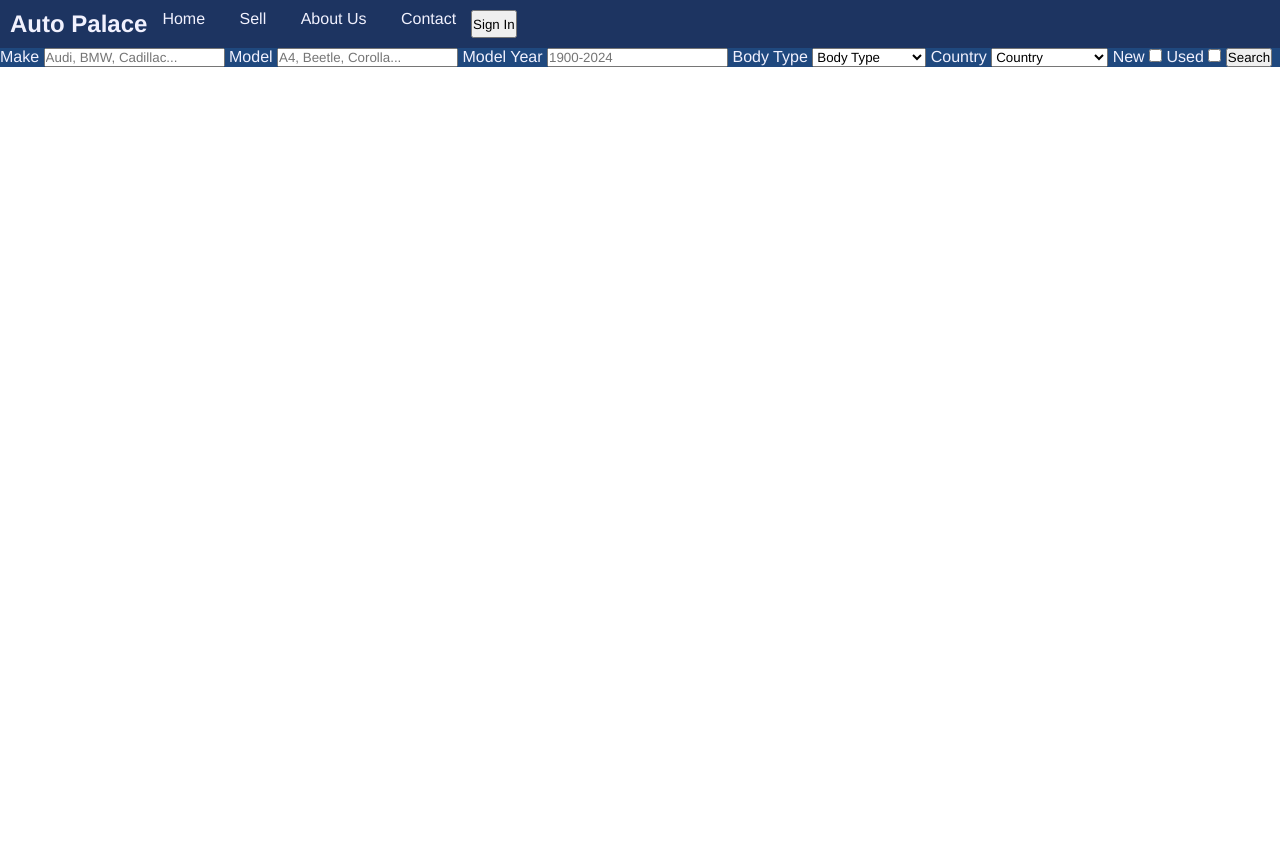
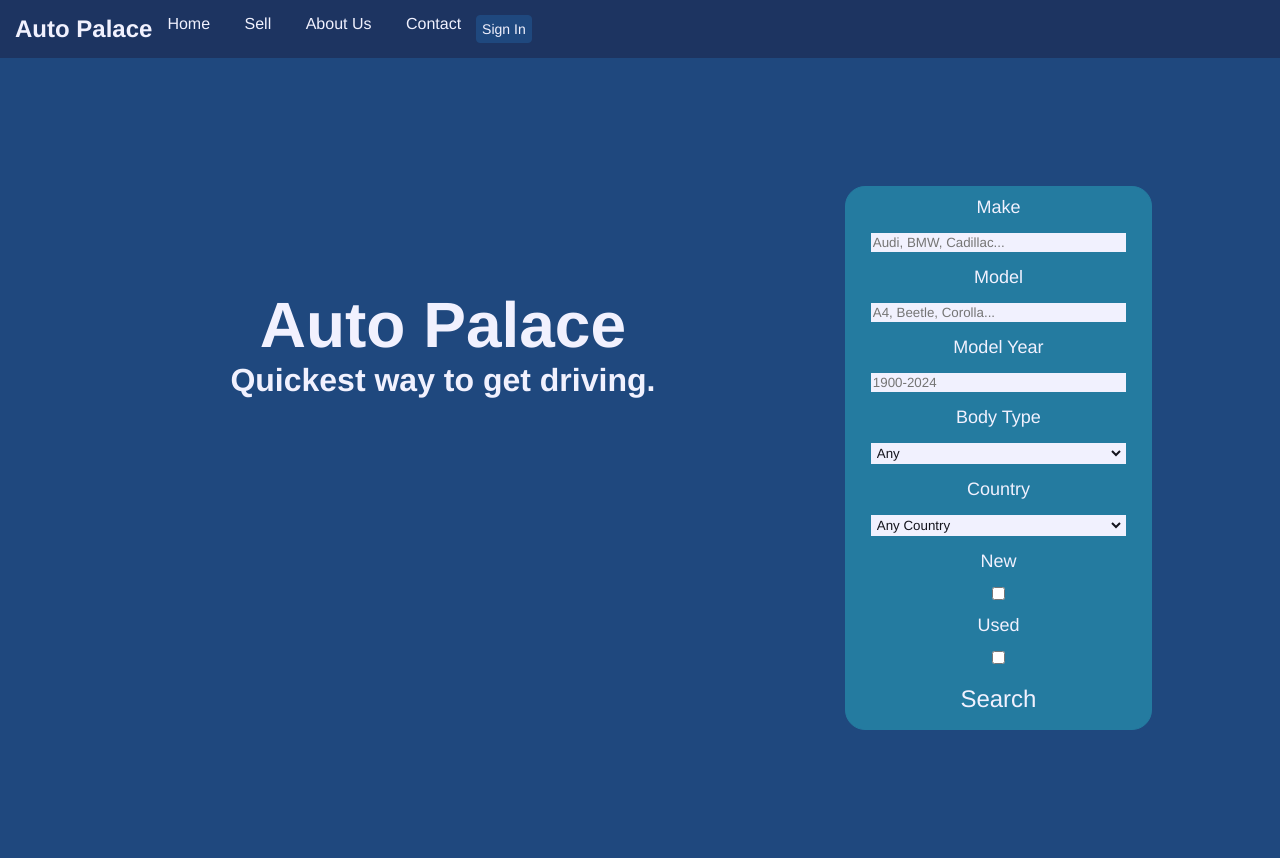
Before and after one commit to T2XC/School-Projects, a PHP site: page /autopalace/index.html in a window 1280 px wide. Before the commit the page ends 67 px from the top, so only its background shows below. Run offline with PHP 8.4, Linux system fonts and the light colour scheme.

Commit message:
T2XC 2.6.2
- Auto Palace update

```diff
--- a/autopalace/css/style.css
+++ b/autopalace/css/style.css
@@ -65,10 +65,12 @@
     background-color: #f1f1fe;
 }
 
-/* CSS */
+/* --------------- CSS --------------- */
+
+/* Navbar */
 
 .navbar {
-    padding: 10px;
+    padding: 15px;
     display: flex;
     flex: 1;
 }
@@ -83,4 +85,71 @@
     margin-right: 15px;
     float: right;
     right: 0;
+    border: 1px solid #1F487E;
+    border-radius: 4px;
+    font-size: 14px;
+    padding: 5px;
 }
+
+/* Header */
+
+.header {
+    display: flex;
+    width: 100vw;
+    padding: 10%;
+}
+
+.h-titles {
+    float: left;
+    left: 0;
+    margin: 10%;
+    text-align: center;
+}
+
+.h-title {
+    font-size: 64px;
+}
+
+.h-subtitle {
+    font-size: 32px;
+}
+
+.search {
+    display: flex;
+    flex-direction: column;
+    margin-left: auto;
+    width: 30%;
+    padding: 10px;
+    border: 1px solid #247BA0;
+    border-radius: 20px;
+}
+
+.s-input {
+    margin: 15px;
+    border: 2px solid #f1f1fe;
+}
+
+.s-input:hover {
+    border: 2px solid #1F487E;
+}
+
+.s-submit {
+    border: 2px solid #247BA0;
+    height: 40px;
+    font-size: 24px;
+}
+
+.s-submit:hover {
+    border: 2px solid #1F487E;
+    height: 40px;
+    font-size: 24px;
+}
+
+.s-label {
+    font-size: 18px;
+    text-align: center;
+}
+
+.s-check {
+    margin: 15px;
+}
--- a/autopalace/index.html
+++ b/autopalace/index.html
@@ -19,22 +19,221 @@
             <a href="#" class="nav-link white">Contact</a>
         </div>
 
-        <button class="nav-login">Sign In</button>
+        <button class="nav-login bg-blue2 white">Sign In</button>
 
     </nav>
 
     <header class="header bg-blue2 white">
 
-        <div class="search">
+        <div class="h-titles">
+            <h1 class="h-title white">Auto Palace</h1>
+            <h2 class="h-subtitle white">Quickest way to get driving.</h2>
+        </div>
+
+        <div class="search bg-blue3 white">
             <label for="make" class="s-label">Make</label>
-            <input type="text" name="make" id="s-make" placeholder="Audi, BMW, Cadillac..." class="s-input">
+            <input type="text" name="make" id="s-make" placeholder="Audi, BMW, Cadillac..." class="s-input bg-white black" list="makelist">
+                <datalist id="makelist">
+                    <option>Any Make</option>
+
+                    <option disabled>A</option>
+                        <option>Abarth</option>
+                        <option>Acura</option>
+                        <option>Aixam</option>
+                        <option>Alfa Romeo</option>
+                        <option>Alpina</option>
+                        <option>Alpine</option>
+                        <option>AMC</option>
+                        <option>Ariel</option>
+                        <option>Aston Martin</option>
+                        <option>Auburn</option>
+                        <option>Audi</option>
+                        <option>Austin</option>
+
+                    <option disabled>B</option>
+                        <option>BAC</option>
+                        <option>Bentley</option>
+                        <option>Bitter</option>
+                        <option>BMW</option>
+                        <option>Bugatti</option>
+                        <option>Buick</option>
+                        <option>BYD</option>
+
+                    <option disabled>C</option>
+                        <option>Cadillac</option>
+                        <option>Caterham</option>
+                        <option>Chevrolet</option>
+                        <option>Chrysler</option>
+                        <option>Citroën</option>
+
+                    <option disabled>D</option>
+                        <option>Dacia</option>
+                        <option>Daewoo</option>
+                        <option>DAF</option>
+                        <option>Daihatsu</option>
+                        <option>Daimler</option>
+                        <option>Datsun</option>
+                        <option>De Tomaso</option>
+                        <option>DeSoto</option>
+                        <option>Devel</option>
+                        <option>DKW</option>
+                        <option>DMC</option>
+                        <option>Dodge</option>
+                        <option>Donkervoort</option>
+                        <option>DS</option>
+
+                    <option disabled>E</option>
+
+                    <option disabled>F</option>
+                        <option>Ferrari</option>
+                        <option>Fiat</option>
+                        <option>Fisker</option>
+                        <option>Ford</option>
+
+                    <option disabled>G</option>
+                    <option>GAZ</option>
+                    <option>Geely</option>
+                    <option>GMC</option>
+                    <option>Gumpert</option>
+
+                    <option disabled>H</option>
+                        <option>Hennessey</option>
+                        <option>Holden</option>
+                        <option>Honda</option>
+                        <option>Hudson</option>
+                        <option>Hummer</option>
+                        <option>Hyundai</option>
+
+                    <option disabled>I</option>
+                        <option>Infiniti</option>
+                        <option>International</option>
+                        <option>Isuzu</option>
+                        <option>Iveco</option>
+
+                    <option disabled>J</option>
+                        <option>Jaguar</option>
+                        <option>Jeep</option>
+
+                    <option disabled>K</option>
+                        <option>Kaiser</option>
+                        <option>Karma</option>
+                        <option>Kia</option>
+                        <option>Koenigsegg</option>
+                        <option>KTM</option>
+
+                    <option disabled>L</option>
+                        <option>Lada</option>
+                        <option>Lamborghini</option>
+                        <option>Lancia</option>
+                        <option>Land Rover</option>
+                        <option>Lexus</option>
+                        <option>Leyland</option>
+                        <option>Lincoln</option>
+                        <option>Lloyd</option>
+                        <option>Lotus</option>
+                        <option>Lucid</option>
+
+                    <option disabled>M</option>
+                        <option>Maserati</option>
+                        <option>Maxus</option>
+                        <option>Maybach</option>
+                        <option>Mazda</option>
+                        <option>McLaren</option>
+                        <option>Mercedes Benz</option>
+                        <option>Mercury</option>
+                        <option>MG</option>
+                        <option>Mitsubishi</option>
+                        <option>Mitsuoka</option>
+                        <option>Morgan</option>
+                        <option>Morris</option>
+
+                    <option disabled>N</option>
+                        <option>Nissan</option>
+
+                    <option disabled>O</option>
+                        <option>Oldsmobile</option>
+                        <option>Opel</option>
+
+                    <option disabled>P</option>
+                        <option>Packard</option>
+                        <option>Pagani</option>
+                        <option>Panhard</option>
+                        <option>Peugeot</option>
+                        <option>Pininfarina</option>
+                        <option>Plymouth</option>
+                        <option>Polestar</option>
+                        <option>Pontiac</option>
+                        <option>Porsche</option>
+
+                    <option disabled>Q</option>
+
+                    <option disabled>R</option>
+                        <option>RAM</option>
+                        <option>Rambler</option>
+                        <option>Renault</option>
+                        <option>Rezvani</option>
+                        <option>Rimac</option>
+                        <option>Rolls-Royce</option>
+                        <option>Rover</option>
+                        <option>RUF</option>
+
+                    <option disabled>S</option>
+                        <option>Saab</option>
+                        <option>Saleen</option>
+                        <option>Saturn</option>
+                        <option>Scion</option>
+                        <option>Seat</option>
+                        <option>Simca</option>
+                        <option>Singer</option>
+                        <option>Skoda</option>
+                        <option>Smart</option>
+                        <option>Spyker</option>
+                        <option>SsangYong</option>
+                        <option>SSC</option>
+                        <option>Sterling</option>
+                        <option>Subaru</option>
+                        <option>Suzuki</option>
+
+                    <option disabled>T</option>
+                        <option>Talbot</option>
+                        <option>Tata</option>
+                        <option>Tatra</option>
+                        <option>Tesla</option>
+                        <option>Toyota</option>
+                        <option>Triumph</option>
+                        <option>Tucker</option>
+                        <option>TVR</option>
+
+                    <option disabled>U</option>
+                        <option>UAZ</option>
+
+                    <option disabled>V</option>
+                        <option>Vauxhall</option>
+                        <option>Volkswagen</option>
+                        <option>Volvo</option>
+
+                    <option disabled>W</option>
+                        <option>W Motors</option>
+                        <option>Wartburg</option>
+                        <option>Westfield</option>
+                        <option>Willys</option>
+
+                    <option disabled>X</option>
+
+                    <option disabled>Y</option>
+
+                    <option disabled>Z</option>
+                        <option>ZAZ</option>
+                        <option>Zenvo</option>
+
+                    </datalist>
             <label for="model" class="s-label">Model</label>
-            <input type="text" name="model" id="s-model" placeholder="A4, Beetle, Corolla..." class="s-input">
+            <input type="text" name="model" id="s-model" placeholder="A4, Beetle, Corolla..." class="s-input bg-white black">
             <label for="year" class="s-label">Model Year</label>
-            <input type="number" name="year" id="s-year" placeholder="1900-2024" class="s-input">
+            <input type="number" name="year" id="s-year" placeholder="1900-2024" class="s-input bg-white black">
             <label for="body" class="s-label">Body Type</label>
-            <select name="body" id="s-body" class="s-select">
-                <option>Body Type</option>
+            <select name="body" id="s-body" class="s-input bg-white black">
+                <option>Any</option>
                 <option>Cabriolet</option>
                 <option>Convertible</option>
                 <option>Coupé</option>
@@ -55,8 +254,8 @@
                 <option>Wagon</option>
             </select>
             <label for="country" class="s-label">Country</label>
-            <select name="country" id="s-country" class="s-select">
-                <option>Country</option>
+            <select name="country" id="s-country" class="s-input bg-white black">
+                <option>Any Country</option>
                 <option disabled>Nearest to you:</option>
                 <option>Finland</option>
                 <option>Sweden</option>
@@ -78,7 +277,7 @@
             <input type="checkbox" name="new" id="s-new" class="s-check">
             <label for="used" class="s-label">Used</label>
             <input type="checkbox" name="used" id="s-used" class="s-check">
-            <input type="submit" value="Search">
+            <input type="submit" value="Search" class="s-submit bg-blue3 white">
         </div>
 
     </header>
```
